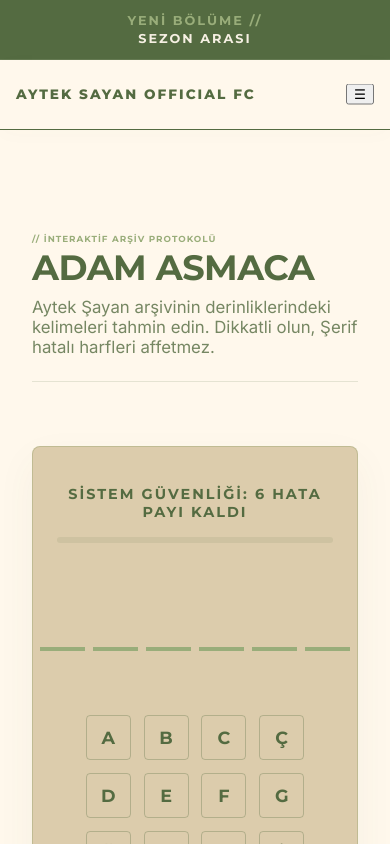
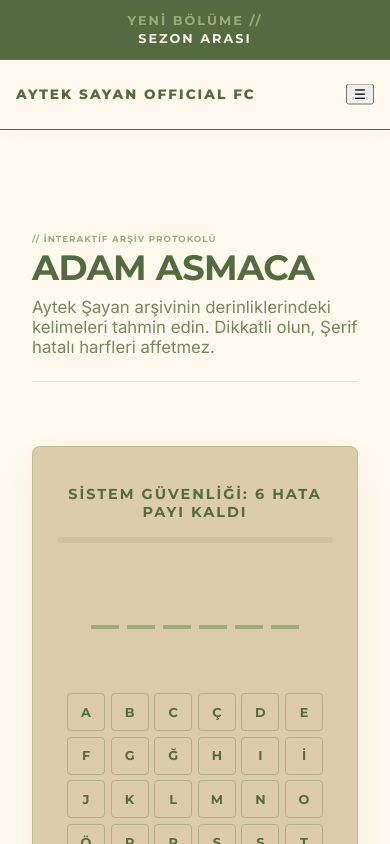
Before and after one commit to ebru1967/oyuncu-fan-projesi, a React (Vite) app: page /adam-asmaca in a window 390 px wide. Shown: the top 844 px of the page. Built offline with nearby package versions, Linux system fonts and the light colour scheme.

Commit message:
Mobil tasarım tasiyici hataları yw.

```diff
--- a/src/App.css
+++ b/src/App.css
@@ -1914,7 +1914,42 @@
     padding: 1rem;
     background: rgba(84,107,65,0.03); /* Görsel bir kutu hissi verir */
   }
-
+/* HANGMAN MOBILE */
+
+.word-display{
+  width:100%;
+  display:flex !important;
+  flex-wrap:wrap !important;
+  justify-content:center;
+  gap:.4rem !important;
+}
+
+.word-letter{
+  width:28px !important;
+  height:38px !important;
+  font-size:.9rem !important;
+  display:flex;
+  align-items:center;
+  justify-content:center;
+}
+
+.keyboard{
+  display:flex;
+  flex-wrap:wrap;
+  justify-content:center;
+  gap:.35rem;
+}
+
+.key-btn{
+  width:38px;
+  height:38px;
+  font-size:.8rem;
+  padding:0;
+}
+
+.game-container{
+  overflow:hidden;
+}
 }
 
 @media (max-width:480px){
```
